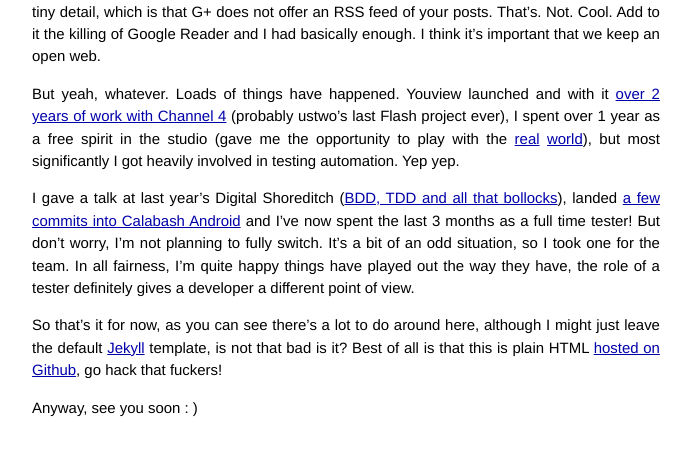
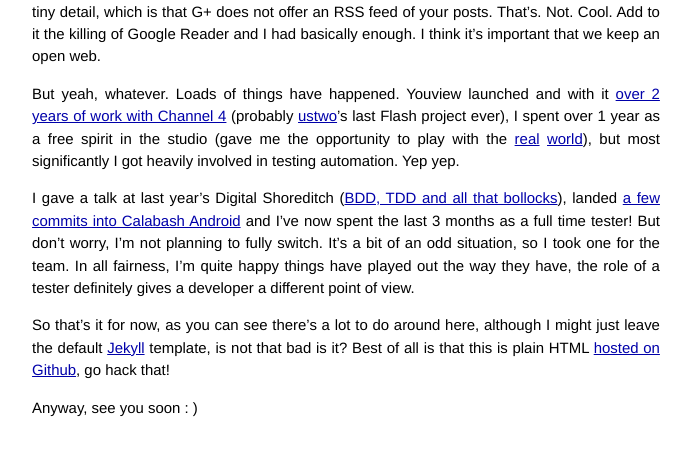
Before and after one commit to juandelgado/blog.juandelgado.es, a Jekyll site: the page built from _posts/2013-11-10-im-back.md, in a window 1280 px wide. Shown: the part 276-741 px from the top of the page, without its empty margins (294-985 px from the left). Built offline with Jekyll 4.4.1, drawn with Linux system fonts in a browser that asks for light colours; Markdown is read by kramdown in place of the engine named in the settings.

Commit message:
Minor clean up.

```diff
--- a/_posts/2013-11-10-im-back.md
+++ b/_posts/2013-11-10-im-back.md
@@ -8,10 +8,10 @@
 
 Google+ was oh, so convinient, that I took it [there](https://plus.google.com/u/0/116335321298644733410/posts) for a while. That was until I realised a very tiny detail, which is that G+ does not offer an RSS feed of your posts. That's. Not. Cool. Add to it the killing of Google Reader and I had basically enough. I think it's important that we keep an open web.
 
-But yeah, whatever. Loads of things have happened. Youview launched and with it [over 2 years of work with Channel 4](http://thenextweb.com/insider/2012/10/08/ustwo/) (probably ustwo's last Flash project ever), I spent over 1 year as a free spirit in the studio (gave me the opportunity to play with the [real](http://www.ustwo.co.uk/blog/midi-controller-to-philips-hue/) [world](http://ustwo.com/blog/digitally-engaged/)), but most significantly I got heavily involved in testing automation. Yep yep.
+But yeah, whatever. Loads of things have happened. Youview launched and with it [over 2 years of work with Channel 4](http://thenextweb.com/insider/2012/10/08/ustwo/) (probably [ustwo](http://ustwo.com)'s last Flash project ever), I spent over 1 year as a free spirit in the studio (gave me the opportunity to play with the [real](http://www.ustwo.co.uk/blog/midi-controller-to-philips-hue/) [world](http://ustwo.com/blog/digitally-engaged/)), but most significantly I got heavily involved in testing automation. Yep yep.
 
 I gave a talk at last year's Digital Shoreditch ([BDD, TDD and all that bollocks](http://lanyrd.com/2013/digital-shoreditch-festival/scdwxp/)), landed [a few commits into Calabash Android](https://github.com/calabash/calabash-android/commits?author=juandelgado) and I've now spent the last 3 months as a full time tester! But don't worry, I'm not planning to fully switch. It's a bit of an odd situation, so I took one for the team. In all fairness, I'm quite happy things have played out the way they have, the role of a tester definitely gives a developer a different point of view.
 
-So that's it for now, as you can see there's a lot to do around here, although I might just leave the default [Jekyll](http://jekyllrb.com/) template, is not that bad is it? Best of all is that this is plain HTML [hosted on Github](https://github.com/juandelgado/blog.juandelgado.es), go hack that fuckers!
+So that's it for now, as you can see there's a lot to do around here, although I might just leave the default [Jekyll](http://jekyllrb.com/) template, is not that bad is it? Best of all is that this is plain HTML [hosted on Github](https://github.com/juandelgado/blog.juandelgado.es), go hack that!
 
 Anyway, see you soon : )
```
